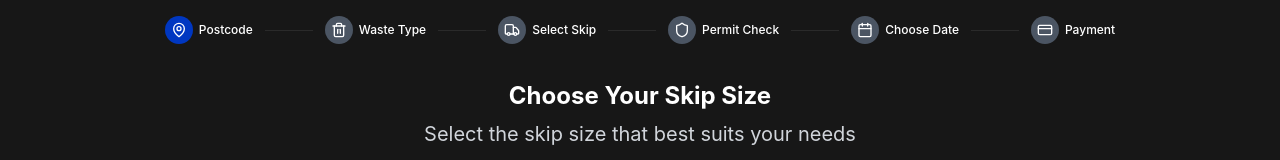
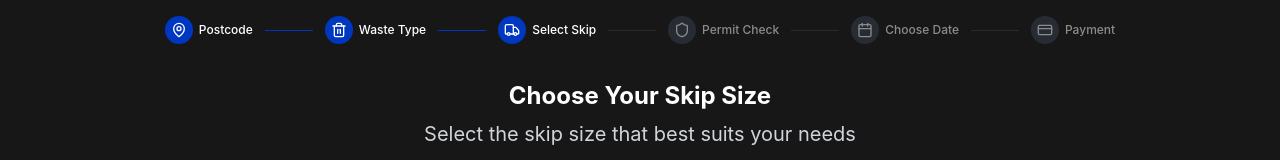
Before and after one commit to Mojasagwe/skip-hire-selector, a React (Create React App) app: page / in a window 1280 px wide. Shown: the top 160 px of the page. Built offline with nearby package versions, Linux system fonts and the light colour scheme.

Commit message:
Restricted ProcessPath navigation: only steps 1-3 clickable, disabled future steps with visual feedback

```diff
--- a/src/components/ProcessPath.js
+++ b/src/components/ProcessPath.js
@@ -1,7 +1,8 @@
 import React, { useState } from 'react';
 
 const ProcessPath = ({ selectedCards = [], skipQuantities = {}, onReviewClick }) => {
-  const [currentStep, setCurrentStep] = useState(1);
+  const [currentStep, setCurrentStep] = useState(3); // Set to "Select Skip" step
+  const maxAllowedStep = 3; // Only allow up to "Select Skip" for now
 
 
 
@@ -85,15 +86,26 @@ const ProcessPath = ({ selectedCards = [], skipQuantities = {}, onReviewClick })
             <React.Fragment key={step.id}>
               {/* Step Button */}
               <button
-                className={`flex items-center whitespace-nowrap transition-colors cursor-pointer flex-shrink-0 ${
+                className={`flex items-center whitespace-nowrap transition-colors flex-shrink-0 ${
+                  step.id <= maxAllowedStep
+                    ? 'cursor-pointer'
+                    : 'cursor-not-allowed opacity-50'
+                } ${
                   currentStep >= step.id
                     ? 'text-[#0037C1] hover:text-[#0037C1]'
-                    : 'text-gray-500 hover:text-gray-400'
+                    : step.id <= maxAllowedStep
+                    ? 'text-gray-500 hover:text-gray-400'
+                    : 'text-gray-600'
                 }`}
-                onClick={() => setCurrentStep(step.id)}
+                onClick={() => step.id <= maxAllowedStep && setCurrentStep(step.id)}
+                disabled={step.id > maxAllowedStep}
               >
                 <div className={`p-1 md:p-1.5 rounded-full ${
-                  currentStep >= step.id ? 'bg-[#0037C1]' : 'bg-gray-600'
+                  currentStep >= step.id
+                    ? 'bg-[#0037C1]'
+                    : step.id <= maxAllowedStep
+                    ? 'bg-gray-600'
+                    : 'bg-gray-700'
                 }`}>
                   <div className="text-white">
                     {step.icon}
```
